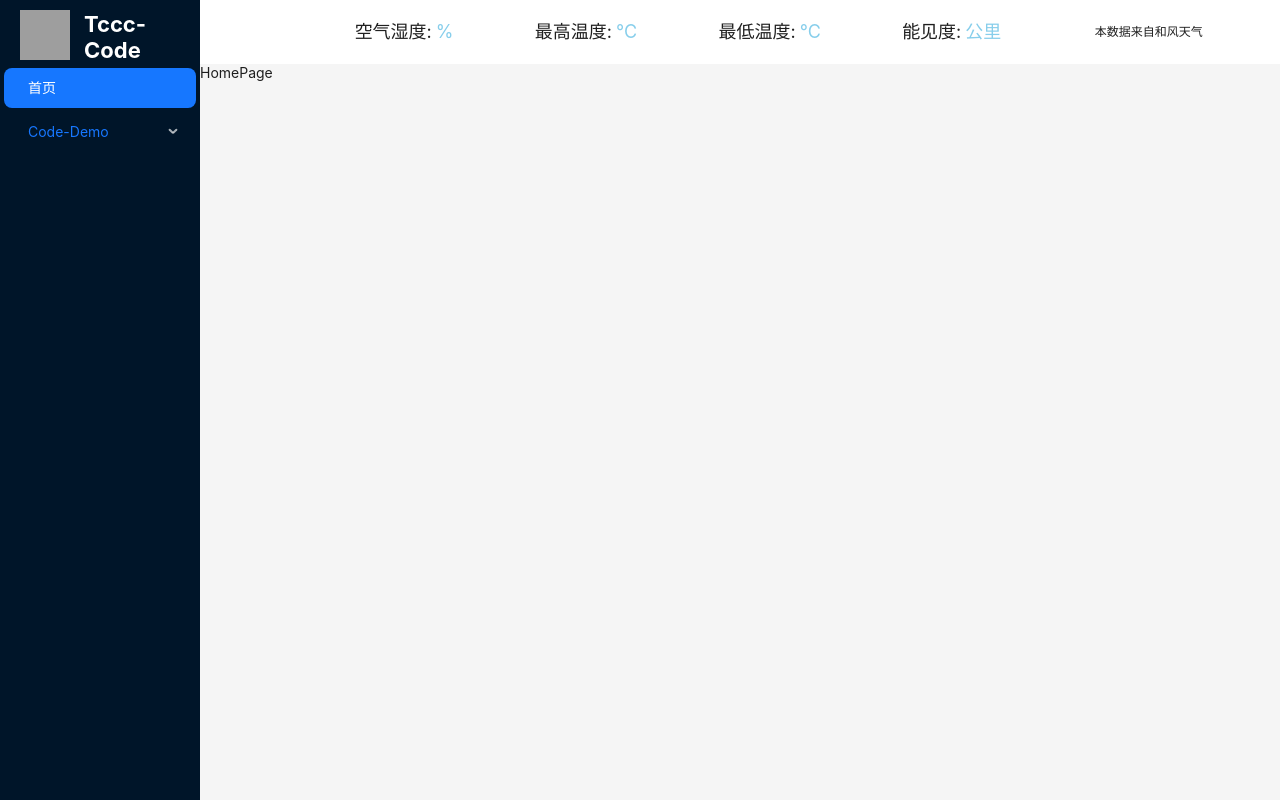
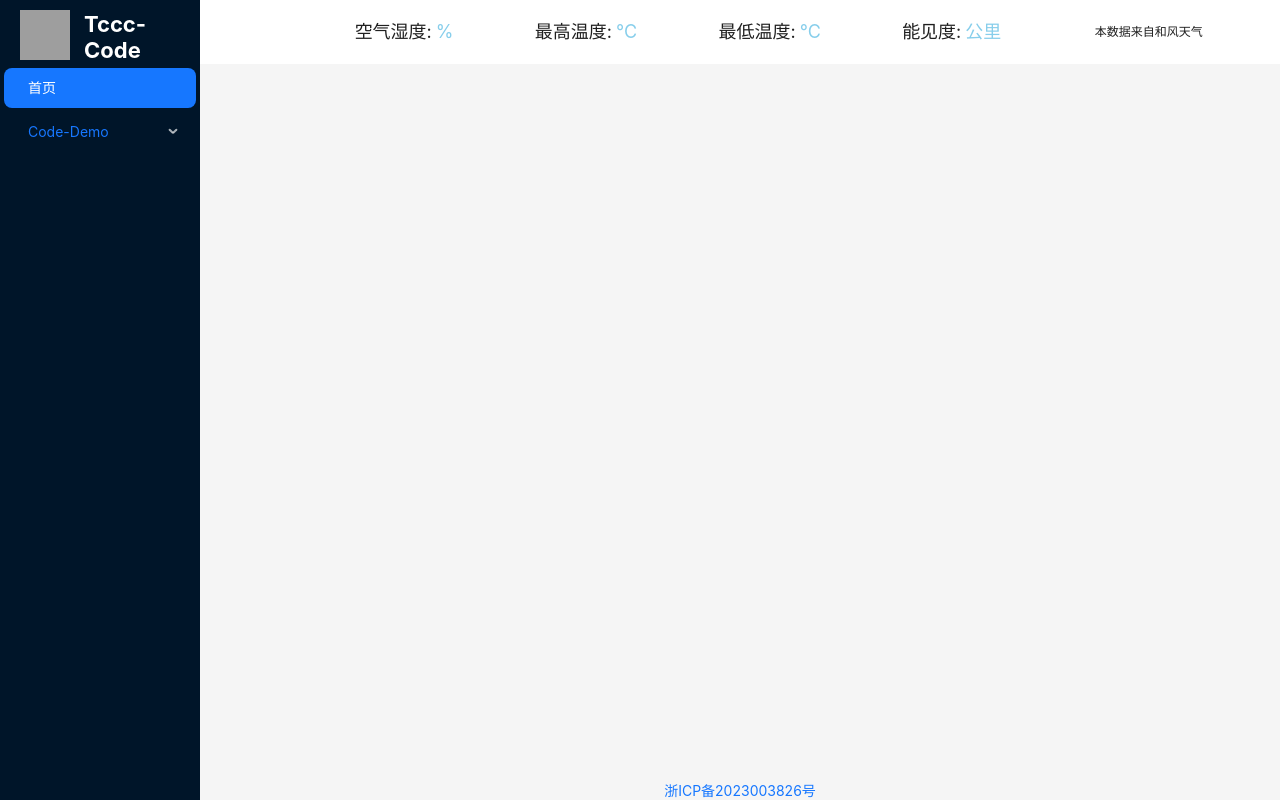
Before and after one commit to Tccc-code/my-code, a React (Vite) app: page /#/ in a window 1280 px wide. Built offline with nearby package versions, Linux system fonts and the light colour scheme; no server answers; grey boxes are pictures that could not be loaded.

Commit message:
feat：添加备案号信息

```diff
--- /dev/null
+++ b/src/contents/HomePage/HomePage.scss
@@ -0,0 +1,15 @@
+.home-page {
+  position: relative;
+  flex: 1;
+  width: 100%;
+  height: 100%;
+
+  .icp {
+    position: absolute;
+    bottom: 0;
+    left: 0;
+    width: 100%;
+    display: flex;
+    justify-content: center;
+  }
+}
--- a/src/contents/HomePage/HomePage.tsx
+++ b/src/contents/HomePage/HomePage.tsx
@@ -1,8 +1,14 @@
 import React, { useEffect } from "react";
+
+import './HomePage.scss'
 
 const HomePage: React.FC<{}> = () => {
   return (
-    <div>HomePage</div>
+    <div className="home-page">
+      <div className="icp">
+        <a href="https://beian.miit.gov.cn/" target="_blank">浙ICP备2023003826号</a>
+      </div>
+    </div>
   );
 }
 
```
